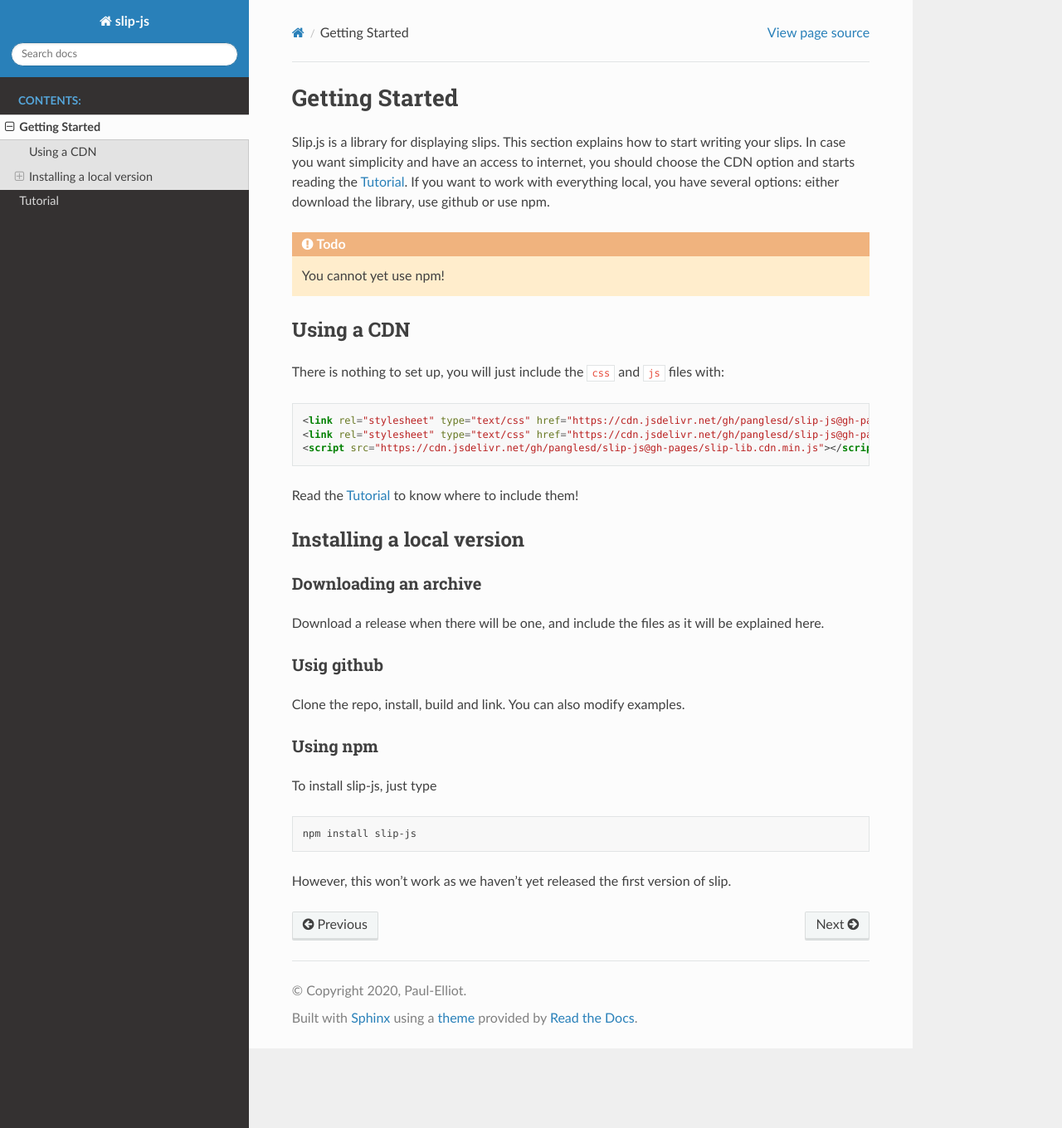
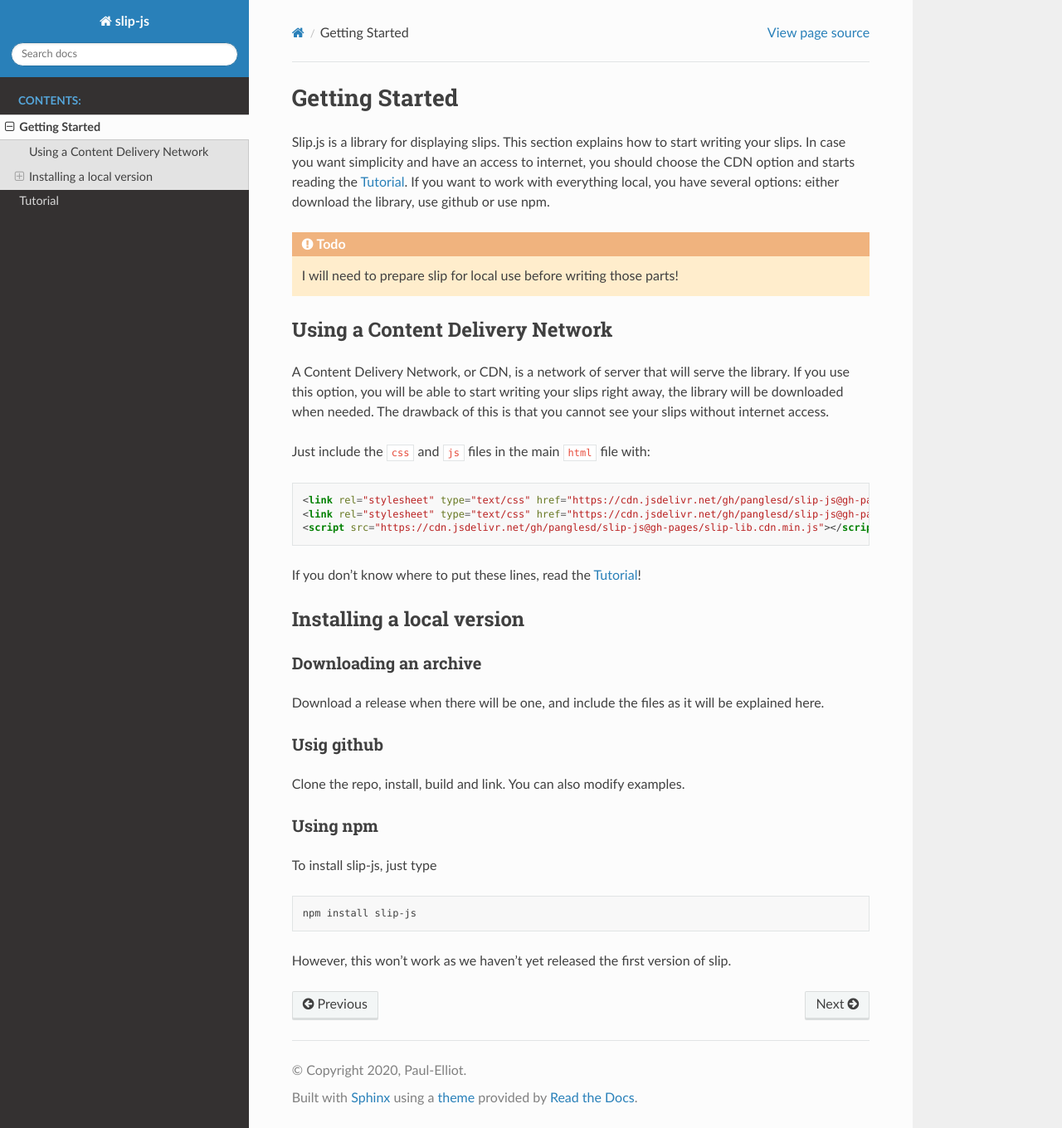
Before and after one commit to panglesd/slipshow, a Sphinx documentation site: the page built from docs/quick-start.rst, in a window 1280 px wide and 1360 px high. Shown: the whole window at 83% size. Built offline with Sphinx 7.4.7 and the Read the Docs theme 2.0.0, drawn with Linux system fonts in a browser that asks for light colours.

Commit message:
JC advices

```diff
--- a/docs/index.rst
+++ b/docs/index.rst
@@ -5,6 +5,8 @@
 
 Welcome to slip-js's documentation!
 ===================================
+
+Slip is an engine for displaying an enhanced version of slides, called slips. You will write ``html`` files and display the slipshow in a browser. We advise you to start by reading the tutorial.
 
 .. toctree::
    :maxdepth: 2
--- a/docs/quick-start.rst
+++ b/docs/quick-start.rst
@@ -5,15 +5,17 @@ Getting Started
 
 Slip.js is a library for displaying slips. This section explains how to start writing your slips. In case you want simplicity and have an access to internet, you should choose the CDN option and starts reading the :ref:`tutorial`. If you want to work with everything local, you have several options: either download the library, use github or use npm.
 
-.. todo:: You cannot yet use npm!
+.. todo:: I will need to prepare slip for local use before writing those parts!
 
 ..
    You can also install slip-js it using npm.
 
-Using a CDN
-------------------------------
+Using a Content Delivery Network
+--------------------------------
 
-There is nothing to set up, you will just include the ``css`` and ``js`` files with:
+A Content Delivery Network, or CDN, is a network of server that will serve the library. If you use this option, you will be able to start writing your slips right away, the library will be downloaded when needed. The drawback of this is that you cannot see your slips without internet access.
+
+Just include the ``css`` and ``js`` files in the main ``html`` file with:
 
 .. code-block:: html
 
@@ -21,7 +23,7 @@ There is nothing to set up, you will just include the ``css`` and ``js`` files w
        <link rel="stylesheet" type="text/css" href="https://cdn.jsdelivr.net/gh/panglesd/slip-js@gh-pages/css/theorem.css">
        <script src="https://cdn.jsdelivr.net/gh/panglesd/slip-js@gh-pages/slip-lib.cdn.min.js"></script>
 
-Read the :ref:`tutorial` to know where to include them!
+If you don't know where to put these lines, read the :ref:`tutorial`!
 
 Installing a local version
 --------------------------
```
Also changed, not shown: docs/tutorial.rst (+6 -2 lines).
